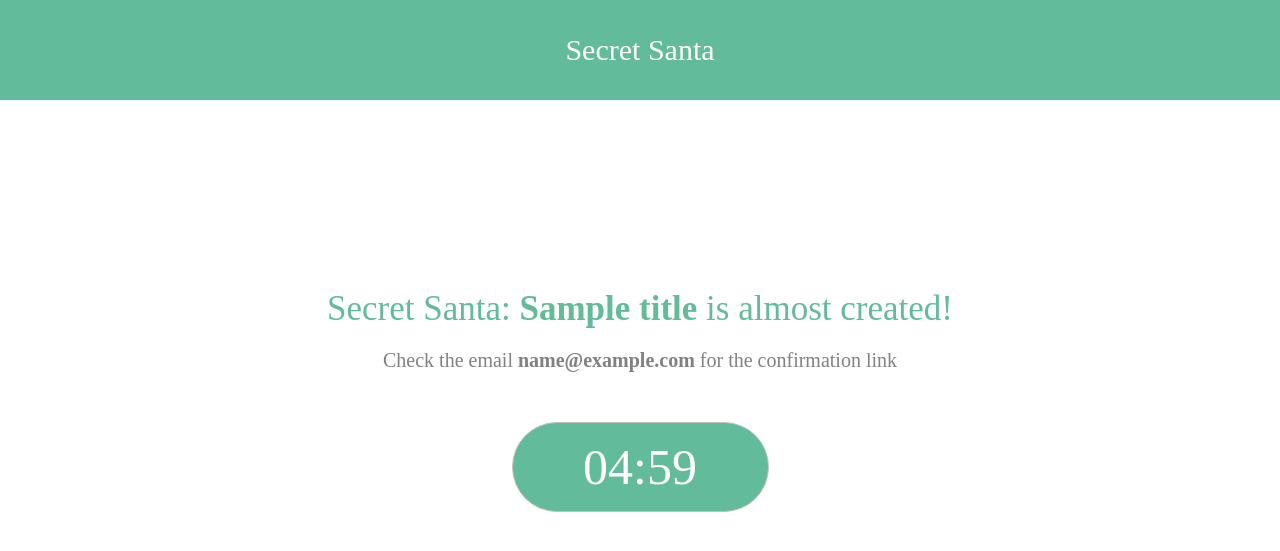
After one commit to neect-aauav/neect-secret-santa, a Flask app: template templates/verification.html in a window 1280 px wide. The commit adds this page. Shown: the top 551 px of the page. Run offline with Flask 2, Linux system fonts and the light colour scheme; the template is opened without the code that fills it: most values are stand-ins (such as "Sample title", 1, 10 or a date in 2020).

Commit message:
added email verification system

```diff
--- a/app.py
+++ b/app.py
@@ -2,7 +2,9 @@ from flask import Flask, render_template, request, redirect
 from creds import *
 from email_sender import EmailSender
 from bs4 import BeautifulSoup
+from hashlib import md5
 
+import base64
 import random
 import pprint
 import re
@@ -26,6 +28,57 @@ def index():
 		title = request.args.get('title') if request.args.get('title') else ''
 		gender = request.args.get('gender') if request.args.get('gender') else ''
 	return render_template('index.html', members = members, title=title, gender=gender)
+
+@app.route('/verification', methods=["POST", "GET"])
+def verify():
+	if request.method == 'GET':
+		email = request.args.get("email")
+		hash_val = request.args.get("hash")
+		if md5((hash_salt+email+hash_salt_2).encode('utf-8')).hexdigest() == hash_val:
+			return "CORRECT!"
+		else:
+			return "INCORRECT!"
+	else:
+		genders = request.form.getlist("gender") if request.form.getlist("gender") else ['' for i in request.form.getlist('name')]
+
+		# [(name1, email1), (name2, email2), ...]
+		members = [(name, email, gender) for name, email, gender in zip(request.form.getlist('name'), request.form.getlist('email'), genders)]
+		if len(members) % 2 == 0:
+			pairs, males, females = [], [], []
+			if genders[0] != '':
+				males = [member for member in members if (member[2] == 'Male')]
+				females = [member for member in members if (member[2] == 'Female')]
+
+			while len(members) > 0:
+				pair = []
+				if len(males) == 0 or len(females) == 0:
+					pair = random.sample(members, 2)
+				else:
+					pair.append(random.sample(males, 1)[0])
+					pair.append(random.sample(females, 1)[0])
+					# remove already chose males and females
+					males = [member for member in males if (member not in pair)]
+					females = [member for member in females if (member not in pair)]
+
+				pairs.append(pair)
+				# remove already chosen members
+				members = [member for member in members if (member not in pair)]
+
+			pp.pprint(pairs)
+
+			ss_title = request.form.get("ss-title")
+			ss_admin_email = request.form.get("admin-email")
+
+			hash_val = md5((hash_salt+ss_admin_email+hash_salt_2).encode('utf-8'))
+
+			sender = EmailSender(smtp_server, port, sender_email, ss_admin_email, password)
+			sender.subject("Secret Santa - Verification")
+			sender.body(text="http://192.168.1.95:5000/verification?email="+ss_admin_email+"&hash="+hash_val.hexdigest())
+			sender.send()
+
+			return render_template('verification.html', title=ss_title, email=ss_admin_email)
+		else:
+			return "Odd number of members! Were you really going to leave someone without a mate?"
 
 @app.route('/result', methods=["POST"])
 def result():
--- a/db/db_handler.py
+++ /dev/null
@@ -1,6 +0,0 @@
-import sqlite3
-
-def connect():
-    conn = sqlite3.connect('database.db')
-    conn.row_factory = sqlite3.Row
-    return conn
--- a/templates/index.html
+++ b/templates/index.html
@@ -46,7 +46,7 @@
           </form>
         </div>
       </div>
-      <form id="members-form" action="result" method="post">
+      <form id="members-form" action="verification" method="post">
         <input style="display: none;" type="email" name="admin-email" id="admin-email" required>
         <input id="ss-title" style="text-align: center;" type="text" name="ss-title" placeholder="Title" value="{{title}}" required>
         <div>
--- /dev/null
+++ b/templates/verification.html
@@ -0,0 +1,59 @@
+<!doctype html>
+
+<html lang="en">
+<head>
+  <meta charset="utf-8">
+  <meta name="viewport" content="width=device-width, initial-scale=1">
+
+  <title>Varification - Secret Santa</title>
+  <meta name="description" content="Make your Secret Santa pairings!">
+  <link rel="stylesheet" href="../static/css/styles.css">
+</head>
+
+<body>
+	<style>
+		.center-container {
+			text-align: center;
+			position: absolute;
+			left: 0;
+			right: 0;
+			top: 0;
+			bottom: 0;
+			margin: auto;
+			height: fit-content;
+			padding: 15px;
+		}
+
+		input {
+			height: 60px;
+    		width: 200px;
+    		font-size: 40px;
+			text-align: center;
+    		color: #6b6b6b;
+			letter-spacing: 4px;
+		}
+
+		.counter {
+			margin: auto;
+			margin-top: 50px;
+			font-size: 50px;
+			color: white;
+			border: 1px solid silver;
+			width: 225px;
+			padding: 15px;
+			border-radius: 70px;
+			background-color: #62bb9a;
+		}
+	</style>
+	<div class="main">
+		<div class="top">
+			<div><a href="/">Secret Santa</a></div>
+		</div>
+		<div class="center-container">
+			<div style="font-size: 35px; color: #62bb9a;">Secret Santa: <b>{{title}}</b> is almost created!</div>
+			<p style="font-size: 20px; color: #818181;">Check the email <b>{{email}}</b> for the confirmation link</p>
+			<div class="counter">04:59</div>
+		</div>
+	</div>
+</body>
+</html>
```
Also changed, not shown: db/init_db.py (deleted, +0 -9 lines), db/schema.sql (deleted, +0 -8 lines), db/database.db (deleted).
